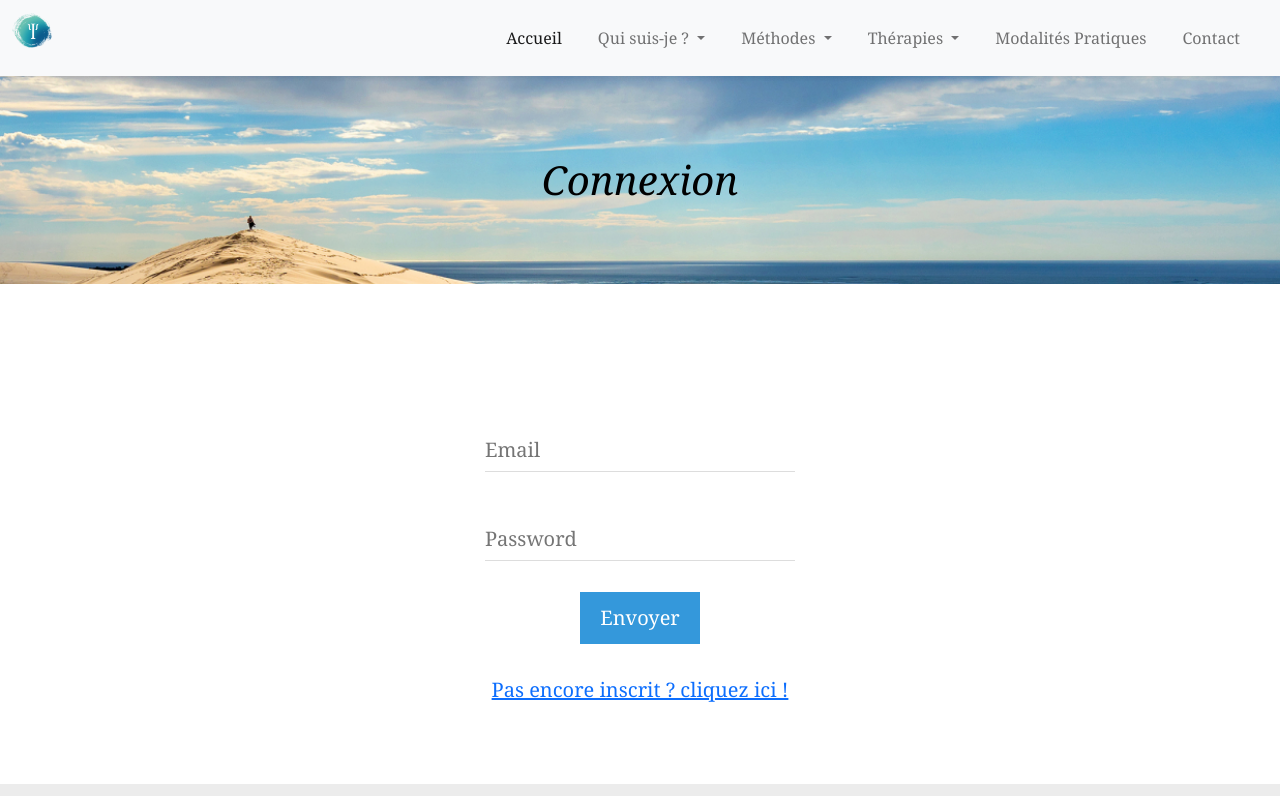
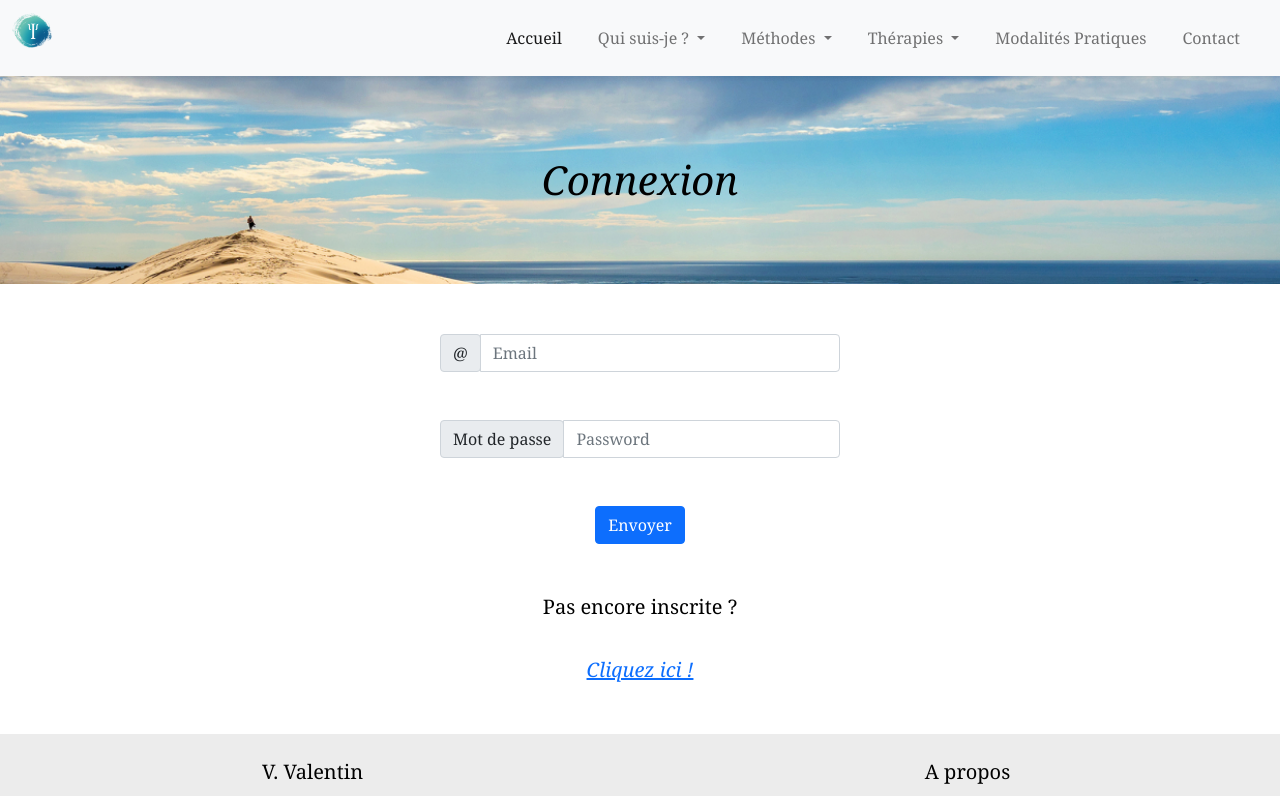
Before and after one commit to Franckyroquai/Site-Dr-Valentin-Vue, a Vue app: page /login in a window 1280 px wide. Shown: the top 796 px of the page. Built offline with nearby package versions, Linux system fonts and the light colour scheme; no server answers.

Commit message:
ajout de style

```diff
--- a/src/components/Login.vue
+++ b/src/components/Login.vue
@@ -2,22 +2,31 @@
   <h1 class="hero2 i">Connexion</h1>
 
   <main>
-    <div class="root">
-      <p>
-        <input type="text" placeholder="Email" v-model="state.email" />
+    <div class="container">
+             <form>
+                 <div class="input-group mb-3">
+                     <div class="input-group-prepend"><span class="input-group-text" aria-label="arobase">@</span></div>
+                     <input type="email" class="form-control" placeholder="Email" id="email" v-model="state.email" />
+                     <!-- <input type="text" placeholder="Email" v-model="state.email" /> -->
         <span v-if="v$.email.$error">
           {{ v$.email.$errors[0].$message }}
         </span>
-      </p>
-      <p>
-        <input type="password" placeholder="Password" v-model="state.password.value" />
+                 </div>
+                 <br>
+      <div class="input-group mb-3">
+        <div class="input-group-prepend"><span class="input-group-text" aria-label="mot de pass">Mot de passe</span></div>
+        <input type="password" class="form-control" placeholder="Password" v-model="state.password.value" />
         <span v-if="v$.password.value.$error">
           {{ v$.password.value.$errors[0].$message }}
         </span>
-      </p>
-      <button @click="submitForm">Envoyer</button>
+      </div>
+      <br>
+      </form>
+      <button class="btn btn-primary" @click="submitForm">Envoyer</button>
     </div>
-    <router-link to="/register">Pas encore inscrit ? cliquez ici !</router-link>
+     <br>
+     <p>Pas encore inscrite ?</p>
+    <router-link to="/register"><span class="i">Cliquez ici !</span></router-link>
   </main>
   <!-- ici ta structure Html -->
 </template>
@@ -97,30 +106,19 @@ export default {
 </script>
 
 <style>
-.root {
+.container {
+  background-color: #fff;
+  margin-top: 50px;
+  display: flex;
+  flex-direction: column;
+  align-items: center;
+}
+form{
+
   width: 400px;
-  margin: 0 auto;
-  background-color: #fff;
-  padding: 30px;
-  margin-top: 100px;
-  border-radius: 20px;
 }
 
-input {
-  border: none;
-  outline: none;
-  border-bottom: 1px solid #ddd;
-  font-size: 1em;
-  padding: 5px 0;
-  margin: 10px 0 5px 0;
-  width: 100%;
-}
 
-button {
-  background-color: #3498db;
-  padding: 10px 20px;
-  margin-top: 10px;
-  border: none;
-  color: white;
-}
+
+
 </style>
```
